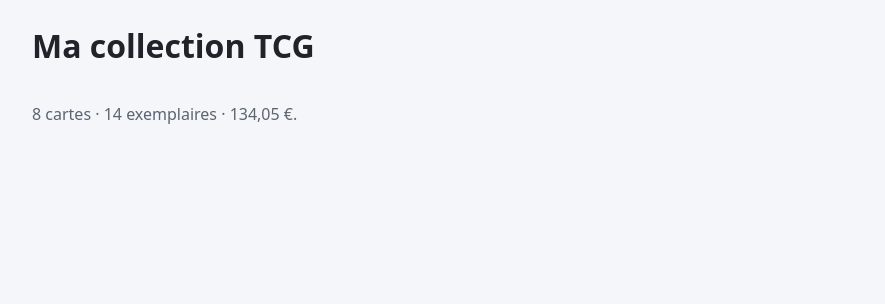
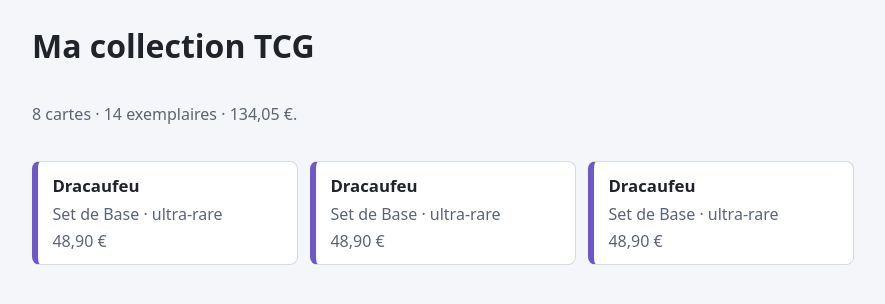
Before and after one commit to robin-vidal/tcg-collection, a React (Vite) app: page / in a window 1280 px wide. Shown: the top 304 px of the page, without its empty margins (58-943 px from the left). Built offline with nearby package versions, Linux system fonts and the light colour scheme.

Commit message:
feat: add hardcoded CardTile

```diff
--- a/src/App.jsx
+++ b/src/App.jsx
@@ -1,6 +1,9 @@
+import CardTile from "./components/CardTile"
 import { collectionValue, copyCount, formatPrice, SAMPLE_CARDS } from "./domain/card"
 
 function App() {
+  console.log("Élément :", <CardTile />);
+
   return (
     <main className="app">
       <header className="app-header">
@@ -8,6 +11,12 @@ function App() {
       </header>
 
       <p className="summary">{SAMPLE_CARDS.length} cartes · { copyCount(SAMPLE_CARDS) } exemplaires · {formatPrice(collectionValue(SAMPLE_CARDS))}.</p>
+
+      <div className="grid">
+        <CardTile />
+        <CardTile />
+        <CardTile />
+      </div>
     </main>
   )
 }
--- /dev/null
+++ b/src/components/CardTile.jsx
@@ -0,0 +1,11 @@
+function CardTile() {
+  return (
+    <article className="card-tile rarity-ultra-rare">
+      <h3>Dracaufeu</h3>
+      <p className="meta">Set de Base · ultra-rare</p>
+      <p className="price">48,90 €</p>
+    </article>
+  );
+}
+
+export default CardTile;
```
